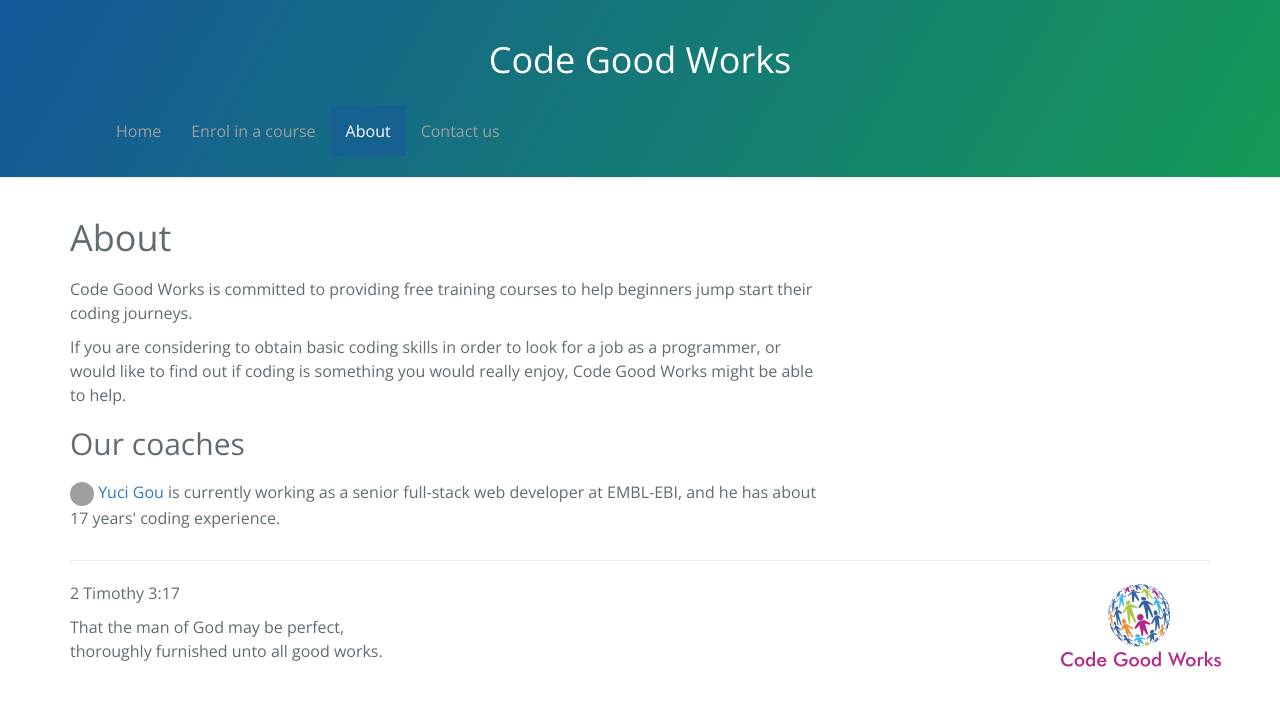
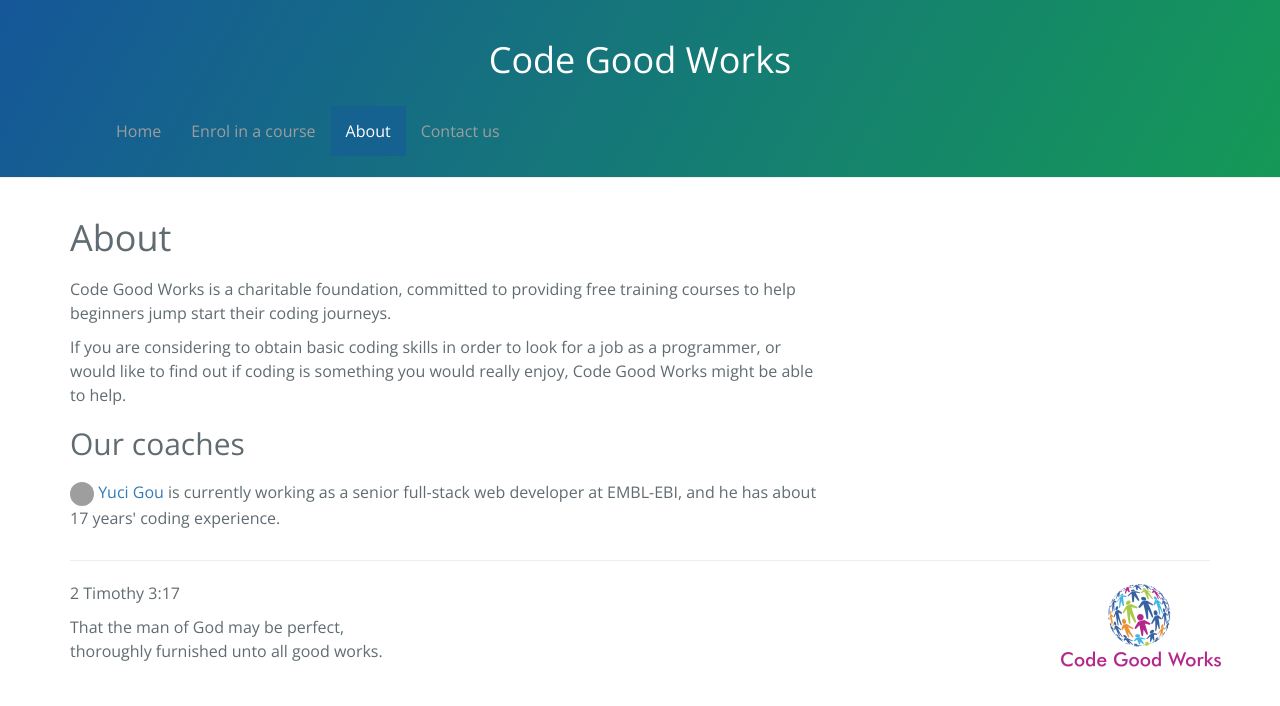
Before and after one commit to yucigou/codegoodworks, a Jekyll site: the page built from about.md, in a window 1280 px wide. Shown: the top 706 px of the page. Built offline with Jekyll 4.4.1, drawn with Linux system fonts in a browser that asks for light colours; nearby versions of some CDN libraries; grey boxes are pictures that could not be loaded.

Commit message:
Update page info

```diff
--- a/about.md
+++ b/about.md
@@ -3,14 +3,14 @@
 # Edit theme's home layout instead if you wanna make some changes
 # See: https://jekyllrb.com/docs/themes/#overriding-theme-defaults
 layout: page
-title: Code Good Works - free courses for beginners
+title: Free courses for beginners - Code Good Works
 ---
 
 {% assign author = site.data.authors['yuci_gou'] %}
 
 <h1>About</h1>
 
-<p>Code Good Works is committed to providing free training courses to help beginners jump start their coding journeys.</p>
+<p>Code Good Works is a charitable foundation, committed to providing free training courses to help beginners jump start their coding journeys.</p>
 
 <p>
 If you are considering to obtain basic coding skills in order to look for a job as a programmer,
```
Also changed, not shown: contact.md (+1 -1 lines), enrolment.md (+1 -1 lines), index.md (+1 -1 lines).
